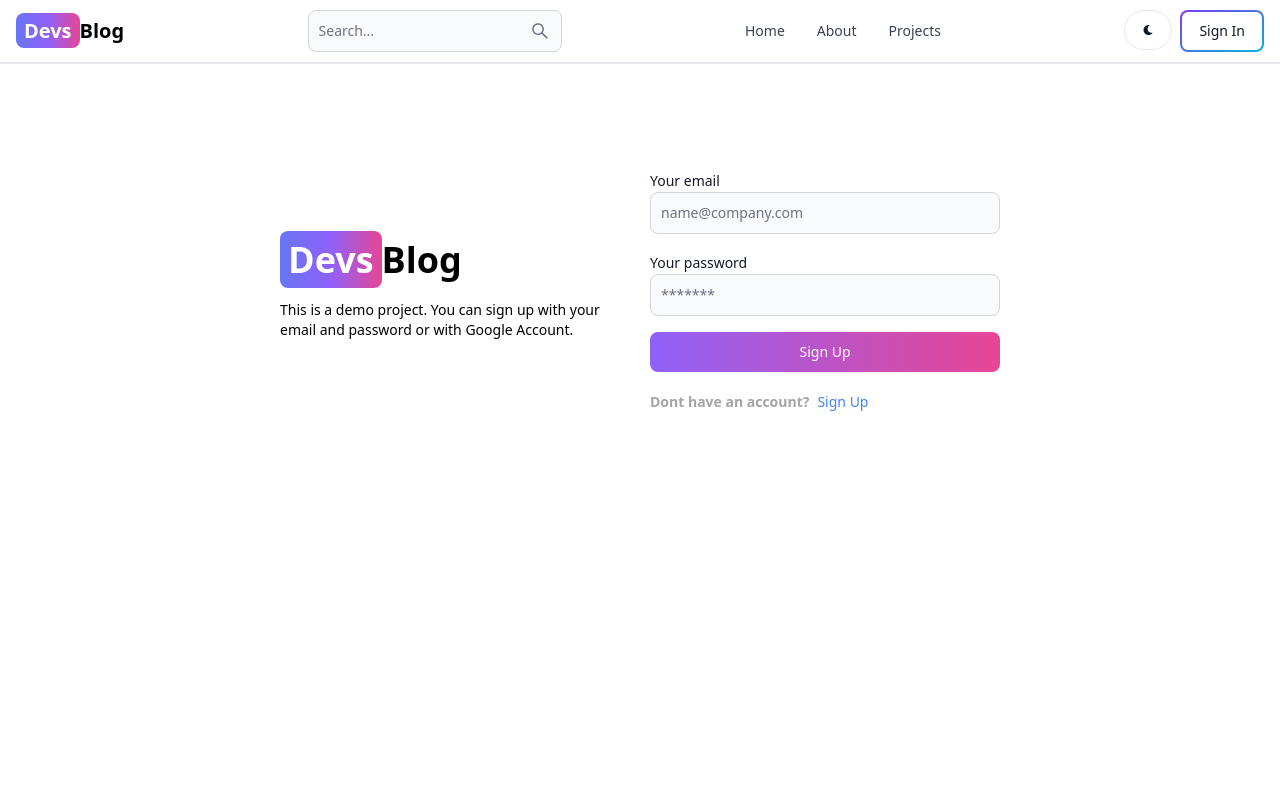
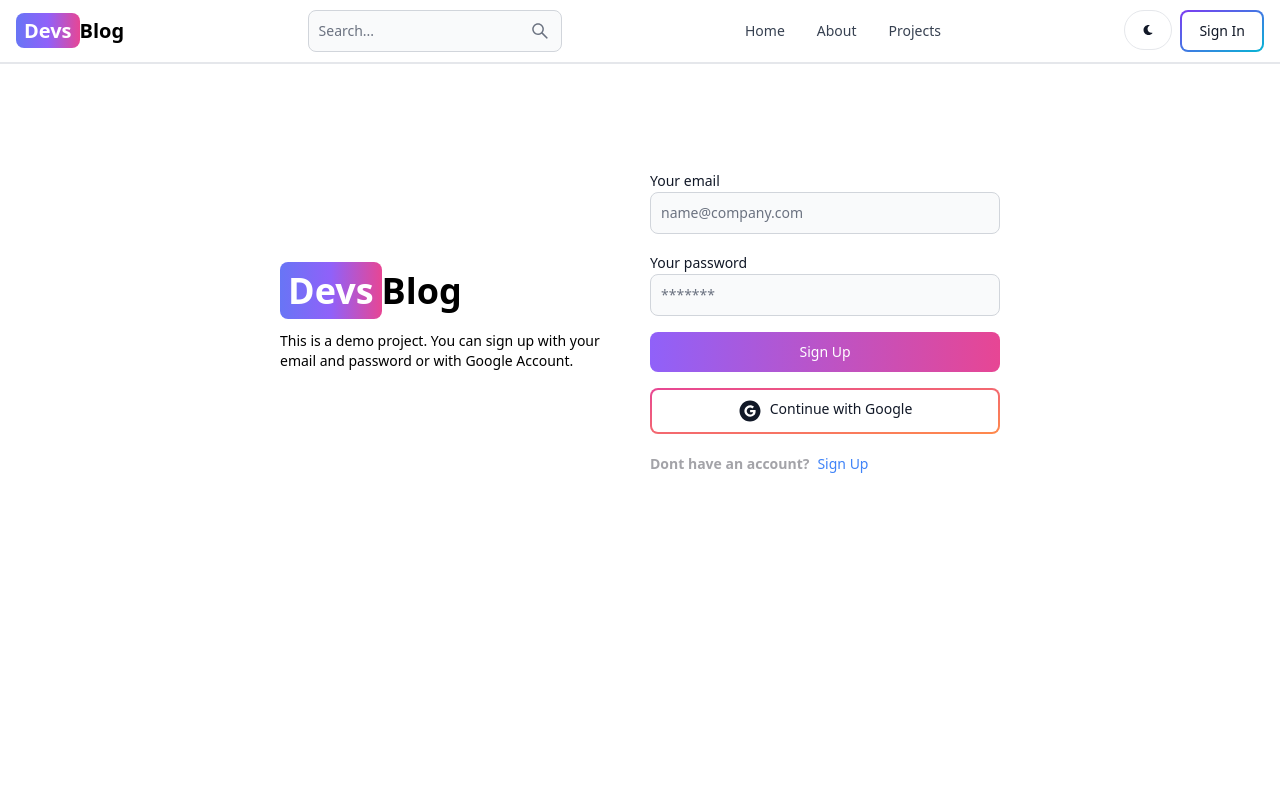
Before and after one commit to CAIOdevSILVA/Mern-Blog, a React (Vite) app in the folder client/: page /sign-in in a window 1280 px wide. Shown: the top 800 px of the page. Built offline with nearby package versions, Linux system fonts and the light colour scheme; no server answers.

Commit message:
feat: add Google OAuth config in the frontend

```diff
--- a/client/package.json
+++ b/client/package.json
@@ -11,6 +11,7 @@
   },
   "dependencies": {
     "@reduxjs/toolkit": "^2.2.3",
+    "firebase": "^10.11.0",
     "flowbite-react": "^0.8.0",
     "react": "^18.2.0",
     "react-dom": "^18.2.0",
--- /dev/null
+++ b/client/src/components/OAuth.jsx
@@ -0,0 +1,48 @@
+import { Button } from 'flowbite-react';
+import { AiFillGoogleCircle } from'react-icons/ai';
+import { GoogleAuthProvider, getAuth, signInWithPopup } from 'firebase/auth';
+import {app} from '../firebase.js'
+import { useDispatch } from 'react-redux';
+import { signInFailure, signInSuccess } from '../redux/user/userSlice.js';
+import { useNavigate } from 'react-router-dom';
+
+const OAuth = () => {
+  const auth = getAuth(app);
+  const dispatch = useDispatch();
+  const navigate = useNavigate();
+
+  const handleGoogleClick = async () => {
+    const provider = new GoogleAuthProvider();
+    provider.setCustomParameters({ prompt: 'select_account' });
+
+    try {
+      const resultsFromGoogle = await signInWithPopup(auth, provider);
+      const res = await fetch('/api/auth/google', {
+        method: 'POST',
+        headers: { 'Content-Type': 'application/json' },
+        body: JSON.stringify({
+          name: resultsFromGoogle.user.displayName,
+          email: resultsFromGoogle.user.email,
+          googlePhotoUrl: resultsFromGoogle.user.photoURL,
+        }),
+      });
+      const data = await res.json();
+      if(res.ok){
+        dispatch(signInSuccess(data));
+        navigate('/')
+      }
+    } catch (error) {
+      dispatch(signInFailure(error.message));
+    }
+  };
+
+
+  return (
+    <Button type='button' gradientDuoTone={'pinkToOrange'} outline onClick={handleGoogleClick}>
+      <AiFillGoogleCircle className='h-6 w-6 mr-2'/>
+      Continue with Google
+    </Button>
+  );
+};
+
+export default OAuth;
--- a/client/src/pages/SignIn.jsx
+++ b/client/src/pages/SignIn.jsx
@@ -3,6 +3,7 @@
 import { Label, TextInput, Button, Spinner, Alert } from 'flowbite-react';
 import { useDispatch, useSelector } from 'react-redux';
 import { signInStart, signInSuccess, signInFailure } from '../redux/user/userSlice';
+import OAuth from '../components/OAuth';
 
 const SignIn = () => {
   const [formData, setFormData] = useState({});
@@ -90,6 +91,8 @@
                 'Sign Up'
               }
             </Button>
+
+            <OAuth/>
           </form>
 
           <div className="flex gap-2 text-sm mt-5">
--- a/client/src/pages/SignUp.jsx
+++ b/client/src/pages/SignUp.jsx
@@ -1,6 +1,7 @@
 import { Alert, Button, Label, Spinner, TextInput } from 'flowbite-react';
 import { useState } from 'react';
 import { Link, useNavigate } from 'react-router-dom';
+import OAuth from '../components/OAuth';
 
 const SignUp = () => {
   const [formData, setFormData] = useState({});
@@ -99,6 +100,8 @@
                 'Sign Up'
               }
             </Button>
+
+            <OAuth />
           </form>
 
           <div className="flex gap-2 text-sm mt-5">
```
Also changed, not shown: 1 other file (tests, documents, lock files or other folders).
